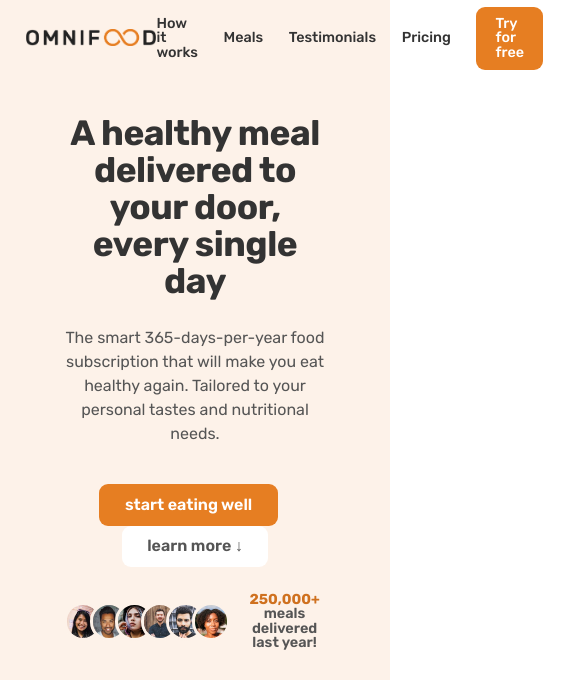
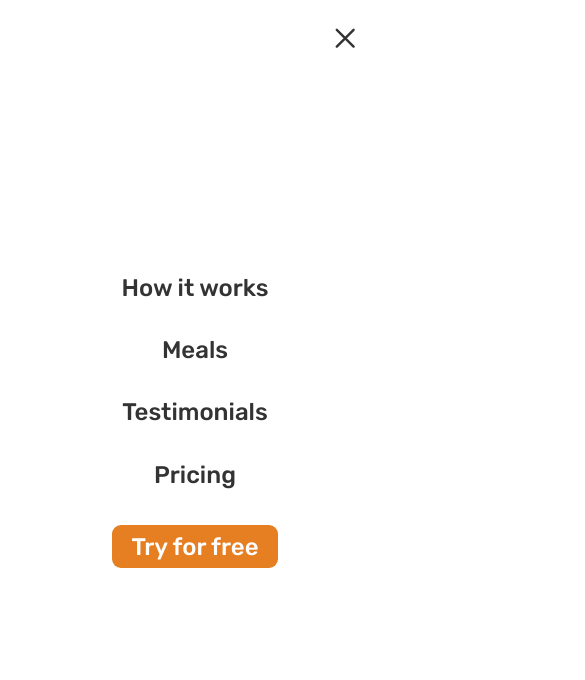
Before and after one commit to Sinna-Shan/Omni-food-desktop, a plain HTML site: page index.html in a window 390 px wide. Shown: the top 680 px of the page, 585 px wide, since content can reach past the window. Drawn offline with nearby package versions, Linux system fonts and the light colour scheme; files whose address does not match are found by name.

Commit message:
mobile navigation

```diff
--- a/css/general.css
+++ b/css/general.css
@@ -59,6 +59,7 @@ html {
       default : 1rem = 16px
       we set font size of the root element (HTML) to 10px then 1rem = 10px
       */
+  overflow-x: hidden;
 }
 
 body {
@@ -66,6 +67,9 @@ body {
   line-height: 1;
   font-weight: 400;
   color: #555;
+
+  /* works only nothing possitioned absolute relative to body */
+  overflow-x: hidden;
 }
 
 /*********************************/
--- a/css/queries.css
+++ b/css/queries.css
@@ -75,16 +75,15 @@
     text-align: center;
   }
 
-  .delivered-meals{
+  .delivered-meals {
     justify-content: center;
     margin-top: 3.2rem;
   }
-  .logos img{
+  .logos img {
     height: 2.4rem;
-
   }
 
-  .step-number{
+  .step-number {
     font-size: 7.4rem;
   }
   .meal-content {
@@ -96,20 +95,77 @@
     grid-template-columns: 1fr;
   }
 
-  .gallery{
-    grid-template-columns: repeat(6,1fr);
+  .gallery {
+    grid-template-columns: repeat(6, 1fr);
   }
 
-  .cta{
+  .cta {
     grid-template-columns: 3fr 2fr;
   }
 
-  .cta-form{
+  .cta-form {
     grid-template-columns: 1fr;
   }
 
-  .btn-form{
+  .btn-form {
     margin-top: 1.2rem;
+  }
+
+  .btn-mobile-nav {
+    display: block;
+  }
+
+  .main-nav {
+    background-color: #fff;
+    position: absolute;
+    top: 0;
+    left: 0;
+    width: 100%;
+    height: 100vh;
+
+    display: flex;
+    align-items: center;
+    justify-content: center;
+    transition: all .5s ease-in;
+    transform: translateX(100%);
+
+    /* Hidding */
+    /* Allow no animation */
+    /* display: none; */
+
+    /* hide it visually */
+    opacity: 0;
+
+    /* make it un accessible to mouse and keyboard */
+    pointer-events: none;
+
+    /* hide it from screen readers */
+    visibility: hidden;
+  }
+
+  .nav-open .main-nav{
+    opacity: 100%;
+    pointer-events: auto;
+    visibility: visible;
+    transform: translateX(0);
+  }
+
+  .nav-open .icon-mobile-nav[name="close-outline"]{
+    display: block;
+  }
+
+  .nav-open .icon-mobile-nav[name="menu-outline"]{
+    display: none;
+  }
+
+  .main-nav-list {
+    flex-direction: column;
+    gap: 4.8rem;
+  }
+
+  .main-nav-link:link,
+  .main-nav-link:visited {
+    font-size: 3rem;
   }
 }
 
--- a/css/styles.css
+++ b/css/styles.css
@@ -7,6 +7,7 @@
   justify-content: space-between;
   align-items: center;
   background-color: #fdf2e9;
+  position: relative;
 
   /* to make sticky later */
   height: 9.6rem;
@@ -53,6 +54,24 @@
 .main-nav-link.nav-cta:active,
 .main-nav-link.nav-cta:hover {
   background-color: #cf711f;
+}
+
+/* MOBILE */
+.btn-mobile-nav{
+  border: none;
+  background: none;
+  cursor: pointer;
+  display: none;
+}
+
+.icon-mobile-nav{
+  height: 4.8rem;
+  width: 4.8rem;
+  color: #333;
+}
+
+.icon-mobile-nav[name="close-outline"]{
+  display: none;
 }
 
 /************************/
--- a/index.html
+++ b/index.html
@@ -25,7 +25,7 @@
     <link rel="stylesheet" href="css/queries.css" />
   </head>
   <body>
-    <header class="header">
+    <header class="header nav-open">
       <a href="#">
         <img src="./img/omnifood-logo.png" alt="logo" class="logo" />
       </a>
@@ -40,6 +40,10 @@
           </ul>
         </ul>
       </nav>
+      <button class="btn-mobile-nav">
+        <ion-icon class="icon-mobile-nav" name="menu-outline"></ion-icon>
+        <ion-icon class="icon-mobile-nav" name="close-outline"></ion-icon>
+      </button>
     </header>
     <main>
       <!-- HERO & HEADER SECTION -->
```
